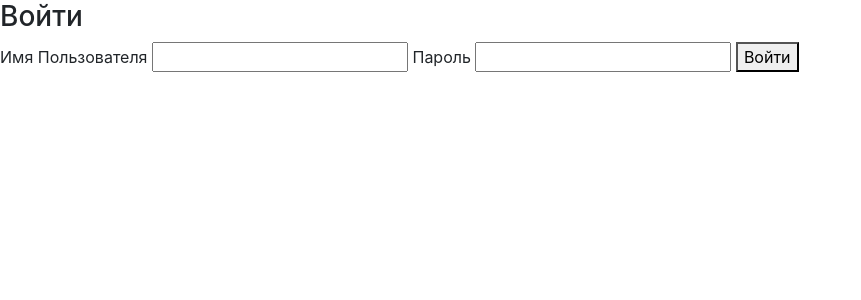
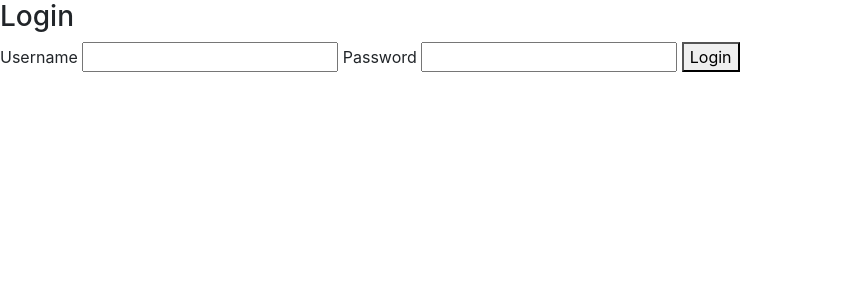
Before and after one commit to annaKurmanova/php_todo, a PHP site: page / in a window 1280 px wide. Shown: the top 300 px of the page, without its empty margins (0-861 px from the left). Run offline with PHP 8.4, Linux system fonts and the light colour scheme.

Commit message:
Update index.php

```diff
--- a/index.php
+++ b/index.php
@@ -4,25 +4,25 @@
   <meta charset="UTF-8">
   <meta http-equiv="X-UA-Compatible" content="IE=edge">
   <meta name="viewport" content="width=device-width, initial-scale=1.0">
-  <title>Войти</title>
+  <title>Login</title>
 <link rel="stylesheet" href="https://cdn.jsdelivr.net/npm/bootstrap@4.4.1/dist/css/bootstrap.min.css" integrity="sha384-Vkoo8x4CGsO3+Hhxv8T/Q5PaXtkKtu6ug5TOeNV6gBiFeWPGFN9MuhOf23Q9Ifjh" crossorigin="anonymous">
 
 </head>
 <body>
 
 <form action="login.php" method="post">
-<h3>Войти</h3>
+<h3>Login</h3>
 <?php
 if (isset($_GET['error'])) { ?>
 
 <p><?php echo ($_GET['error'])?></p>
 <?php } ?>
-<label for="username">Имя Пользователя</label>
+<label for="username">Username</label>
 <input type="text" name="username">
-<label for="username">Пароль</label>
+<label for="username">Password</label>
 <input type="password" name="password">
 
-<button type="submit">Войти</button>
+<button type="submit">Login</button>
 </form>
 
 
```
